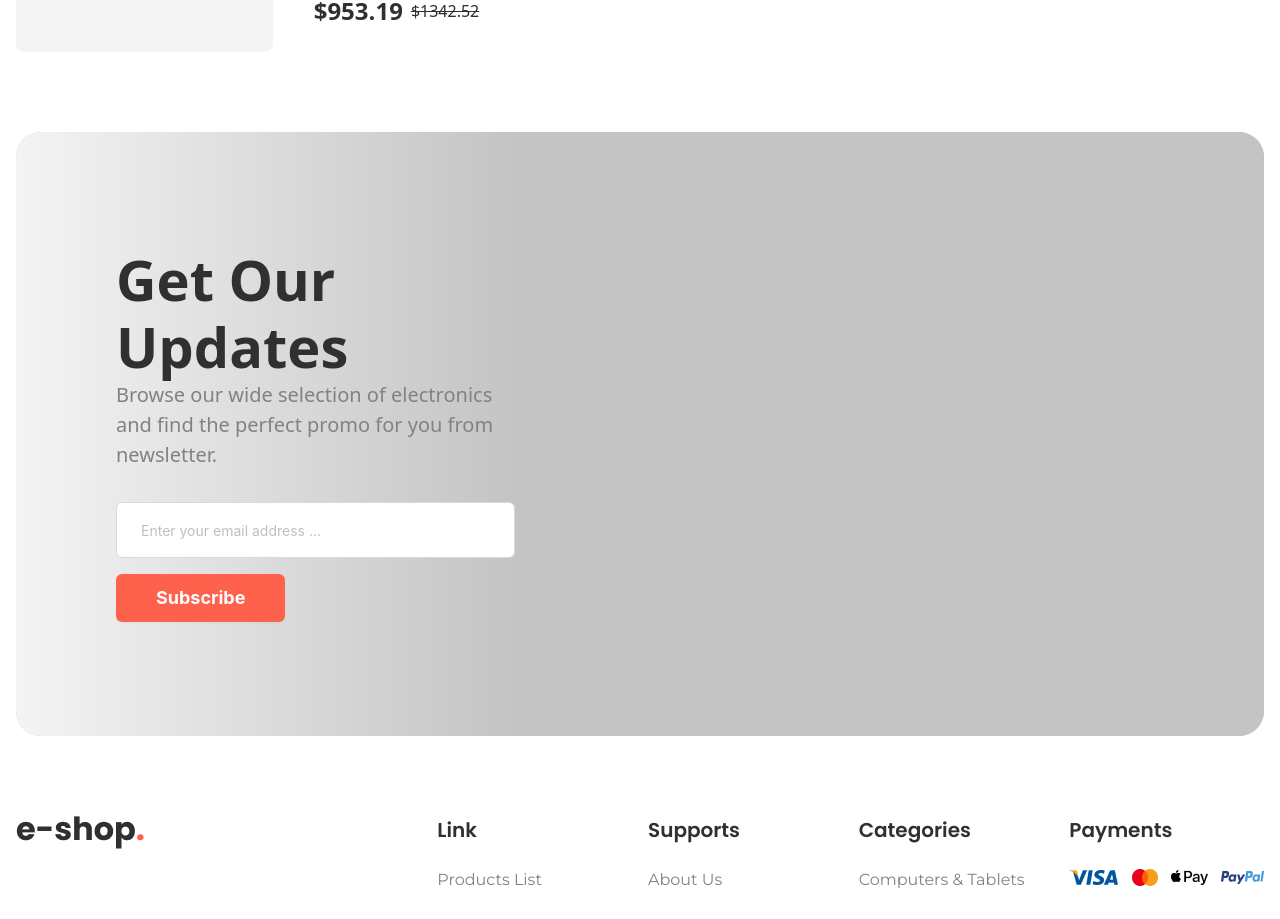
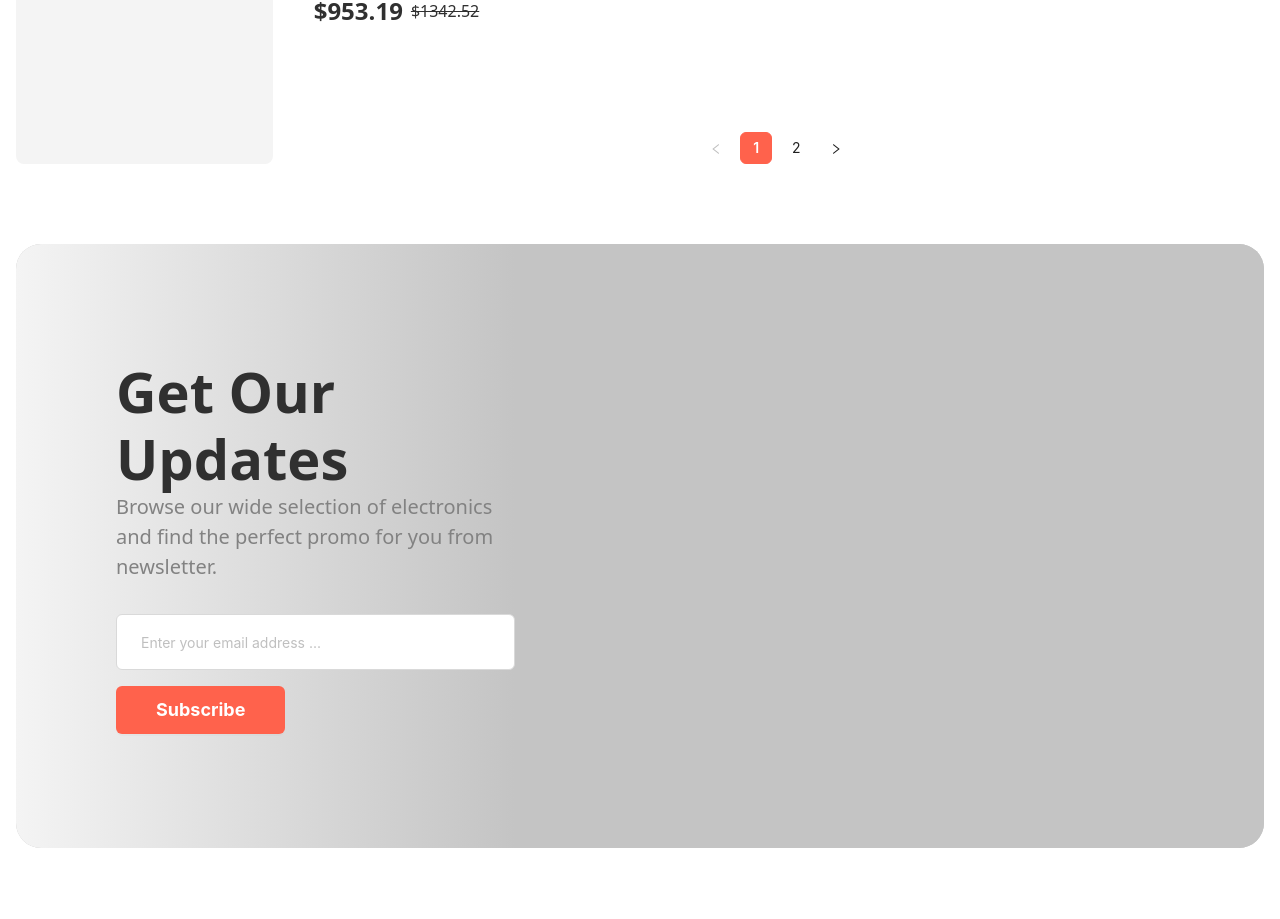
Before and after one commit to mamudulislam/E-Shop, a React (Vite) app: page /Product in a window 1280 px wide. Shown: the part 2997-3916 px from the top of the page. Built offline with nearby package versions, Linux system fonts and the light colour scheme.

Commit message:
pagination add

```diff
--- a/src/Pages/Product/Components/Productshowecase/Showecsebody.jsx
+++ b/src/Pages/Product/Components/Productshowecase/Showecsebody.jsx
@@ -1,17 +1,26 @@
-import React from 'react';
+import React, { useState } from 'react';
 import { useSelector } from 'react-redux';
 import ProductCard from '../../../../Golobalcomponentes/ProductCard/ProductCard';
 import Productcardlist from '../../../../Golobalcomponentes/Productcardlist/Productcardlist';
 import { Featureddata } from '../../../Home/Componentes/FeaturedProducts/Featureddata';
+import { Pagination } from 'antd';
 
 const Showecsebody = () => {
     const viewMode = useSelector((state) => state.view.mode);
+    const [currentPage, setCurrentPage] = useState(1);
+    const itemsPerPage = 16;
+    const startIndex = (currentPage - 1) * itemsPerPage;
+    const endIndex = startIndex + itemsPerPage;
+    const currentProducts = Featureddata.slice(startIndex, endIndex);
+    const handlePageChange = (page) => {
+        setCurrentPage(page);
+    };
 
     return (
         <div className="mt-[48px]">
             {viewMode === "grid" ? (
                 <div className="grid grid-cols-1 md:grid-cols-2 lg:grid-cols-3 2xl:grid-cols-4 3xl:grid-cols-5 2xl:gap-x-5 gap-y-10 mt-[30px]">
-                    {Featureddata?.slice(0, 16)?.map((product) => (
+                    {currentProducts.map((product) => (
                         <ProductCard
                             key={product.id}
                             id={product.id}
@@ -27,7 +36,7 @@ const Showecsebody = () => {
                 </div>
             ) : (
                 <div className="mt-[30px] flex flex-col gap-y-6">
-                    {Featureddata?.slice(0, 16)?.map((product) => (
+                    {currentProducts.map((product) => (
                         <Productcardlist
                             key={product.id}
                             id={product.id}
@@ -42,6 +51,16 @@ const Showecsebody = () => {
                     ))}
                 </div>
             )}
+
+            <div className="mt-[80px] flex justify-center">
+                <Pagination
+                    current={currentPage}
+                    pageSize={itemsPerPage}
+                    total={Featureddata.length}
+                    onChange={handlePageChange}
+                    className="custom-pagination"
+                />
+            </div>
         </div>
     );
 };
--- a/src/index.css
+++ b/src/index.css
@@ -109,3 +109,22 @@
         line-height: 24px !important;
     }
 }
+
+.custom-pagination .ant-pagination-item-active {
+    background-color: #ff624c;
+    border-color: #ff624c;
+}
+
+.custom-pagination .ant-pagination-item:hover {
+    border-color: #ff624c !important;
+}
+
+.custom-pagination .ant-pagination-item:hover a {
+    color: white !important;
+    background-color: #ff624c;
+    border-color: #ff624c;
+}
+
+.custom-pagination .ant-pagination-item-active a {
+    color: white;
+}
```
